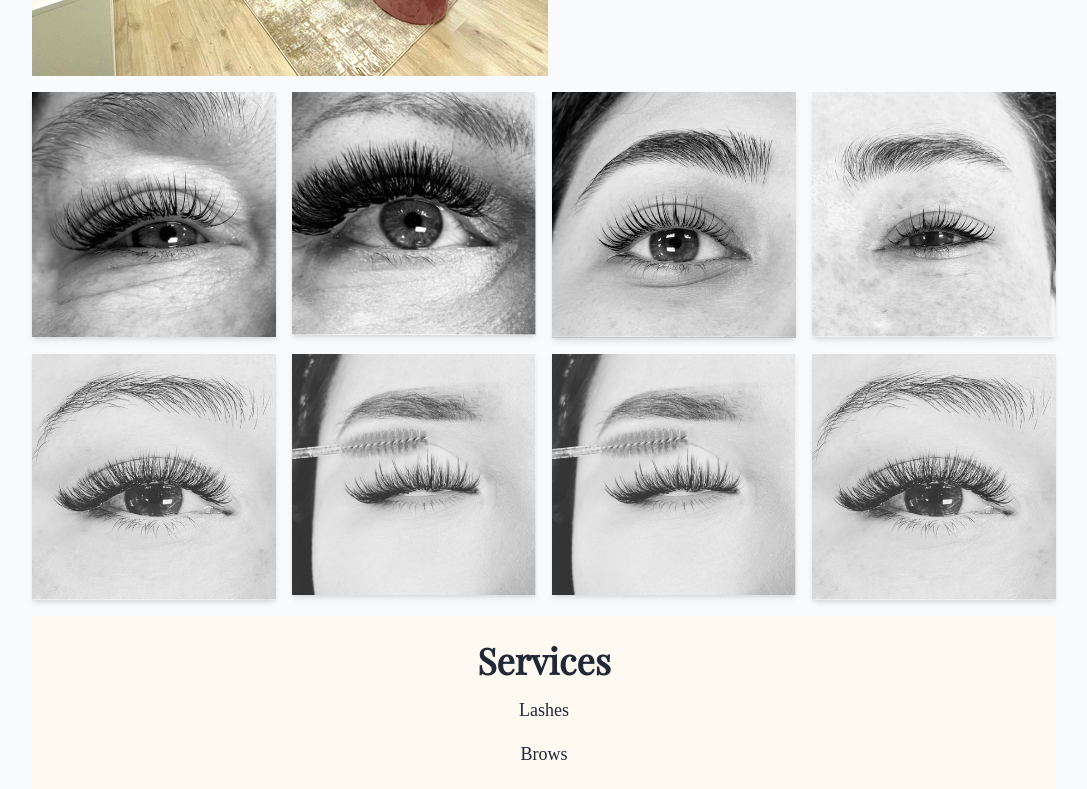
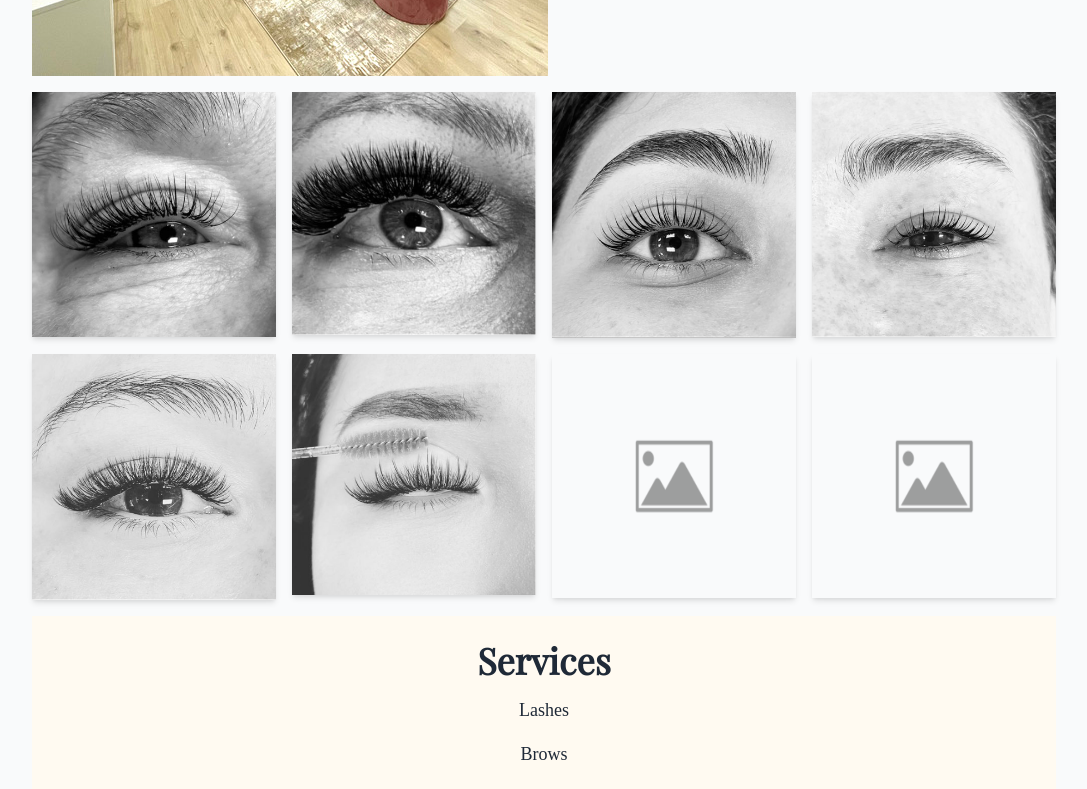
Before and after one commit to LilAzure/idsbyj-main, a React (Create React App) app: page / in a window 1280 px wide. Shown: the part 559-1348 px from the top of the page, without its empty margins (96-1183 px from the left). Built offline with nearby package versions, Linux system fonts and the light colour scheme; a web font is replaced by a local one.

Commit message:
remove dupe image

```diff
--- a/src/components/Gallery.js
+++ b/src/components/Gallery.js
@@ -8,6 +8,7 @@ import tile5 from '../assets/gallery/tile5.png';
 import tile6 from '../assets/gallery/tile6.png';
 import tile7 from '../assets/gallery/tile7.png';
 import tile8 from '../assets/gallery/tile8.png';
+import noimage from '../assets/gallery/noimage.png';
 
 const Gallery = () => {
 	return (
@@ -18,8 +19,8 @@ const Gallery = () => {
 			<GalleryTile tile={tile4} options='' />
 			<GalleryTile tile={tile5} options='' />
 			<GalleryTile tile={tile6} options='' />
-			<GalleryTile tile={tile7} options='md:block hidden' />
-			<GalleryTile tile={tile8} options='md:block hidden' />
+			<GalleryTile tile={noimage} options='md:block hidden' />
+			<GalleryTile tile={noimage} options='md:block hidden' />
 		</section>
 	);
 };
```
Also changed, not shown: src/assets/gallery/noimage.png (added).
